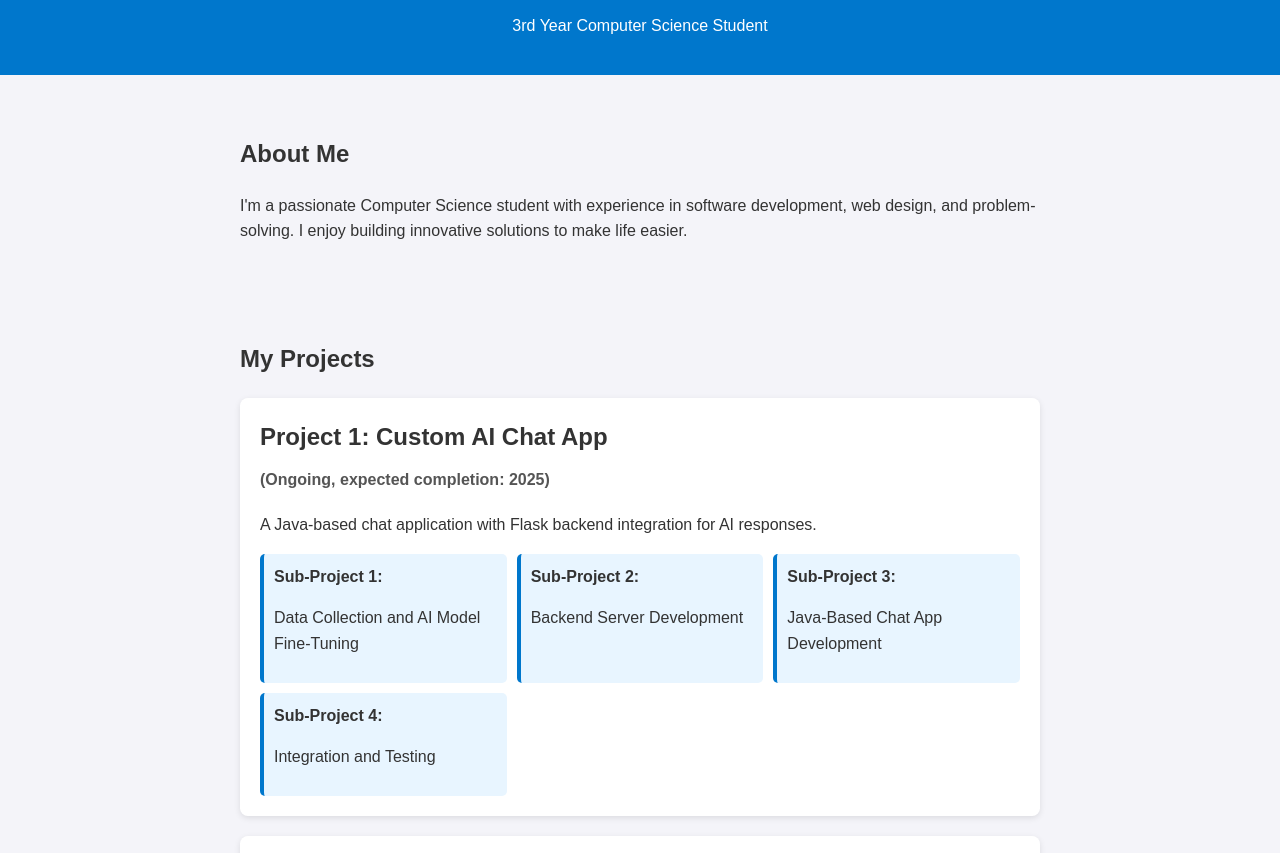
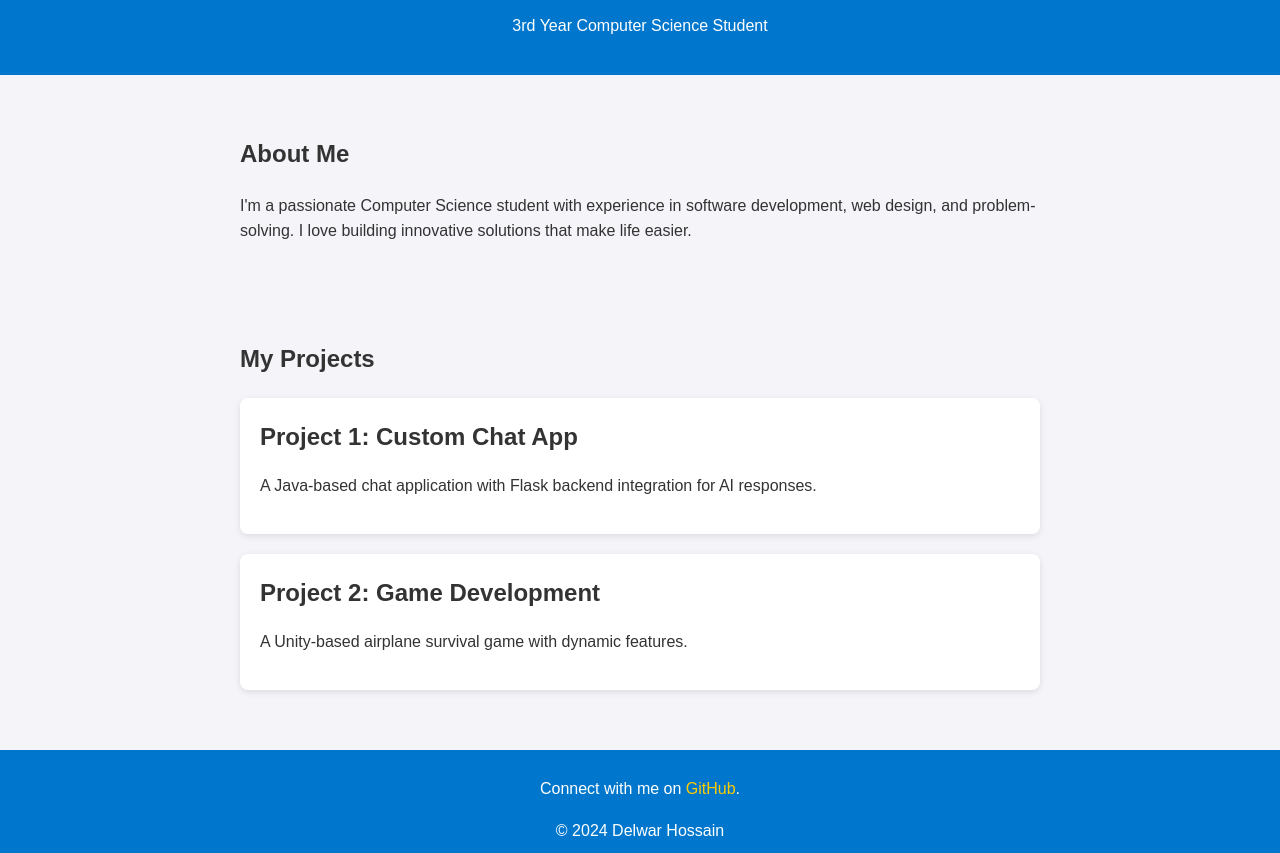
Before and after one commit to delwarhossainn/delwarhossainn.github.io, a plain HTML site: page index.html in a window 1280 px wide. Shown: the part 87-940 px from the top of the page. Drawn offline with Linux system fonts and the light colour scheme.

Commit message:
Update index.html

```diff
--- a/index.html
+++ b/index.html
@@ -16,40 +16,19 @@
     <h2>About Me</h2>
     <p>
       I'm a passionate Computer Science student with experience in software development,
-      web design, and problem-solving. I enjoy building innovative solutions to make life easier.
+      web design, and problem-solving. I love building innovative solutions that make life easier.
     </p>
   </section>
 
   <section id="projects" class="animated-section">
     <h2>My Projects</h2>
     <div class="project-card">
-      <h3>Project 1: Custom AI Chat App</h3>
-      <h4>(Ongoing, expected completion: 2025)</h4>
+      <h3>Project 1: Custom Chat App</h3>
       <p>A Java-based chat application with Flask backend integration for AI responses.</p>
-      <div class="sub-projects">
-        <div class="sub-project">
-          <strong>Sub-Project 1:</strong>
-          <p>Data Collection and AI Model Fine-Tuning</p>
-        </div>
-        <div class="sub-project">
-          <strong>Sub-Project 2:</strong>
-          <p>Backend Server Development</p>
-        </div>
-        <div class="sub-project">
-          <strong>Sub-Project 3:</strong>
-          <p>Java-Based Chat App Development</p>
-        </div>
-        <div class="sub-project">
-          <strong>Sub-Project 4:</strong>
-          <p>Integration and Testing</p>
-        </div>
-      </div>
     </div>
     <div class="project-card">
-      <a href="https://xeveo.itch.io/cooked" target="_blank">
-        <h3>Project 2: Game Development</h3>
-        <p>A Godot-based cooking game with dynamic features.</p>
-      </a>
+      <h3>Project 2: Game Development</h3>
+      <p>A Unity-based airplane survival game with dynamic features.</p>
     </div>
   </section>
 
```
